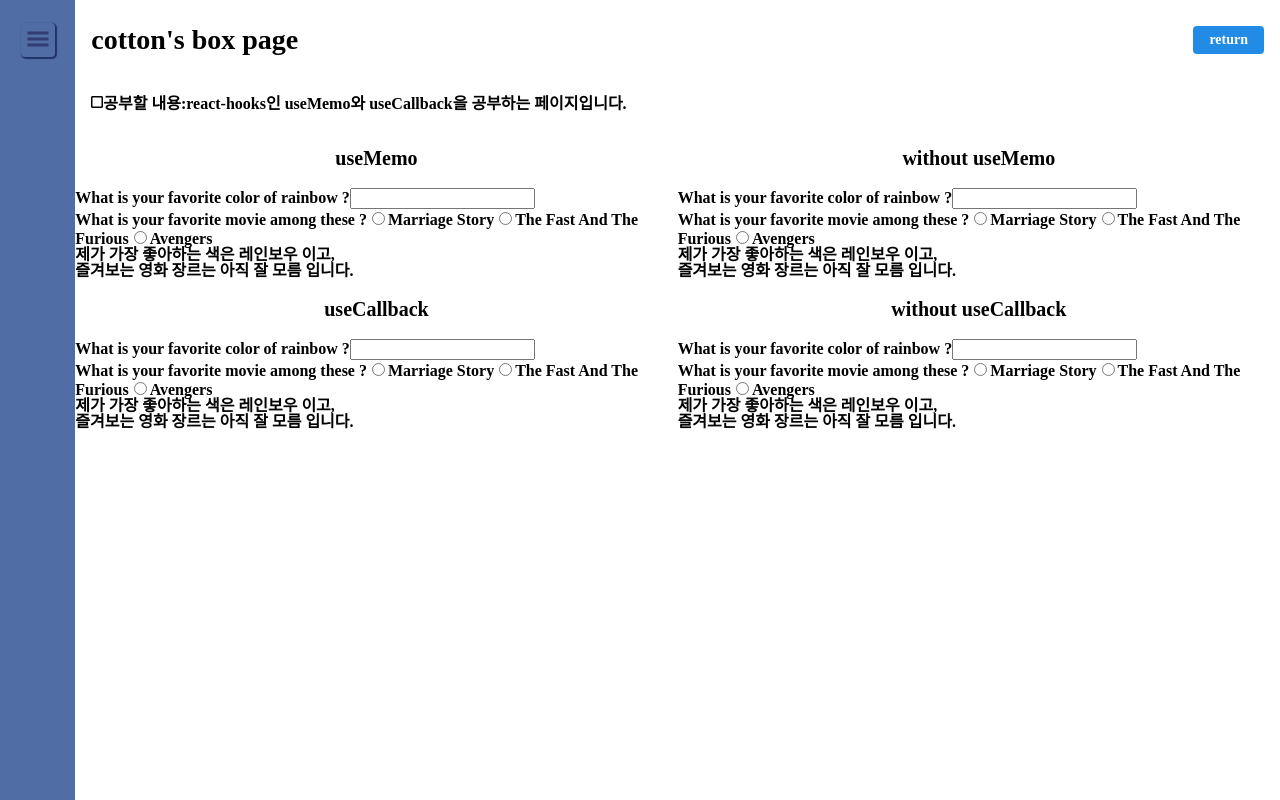
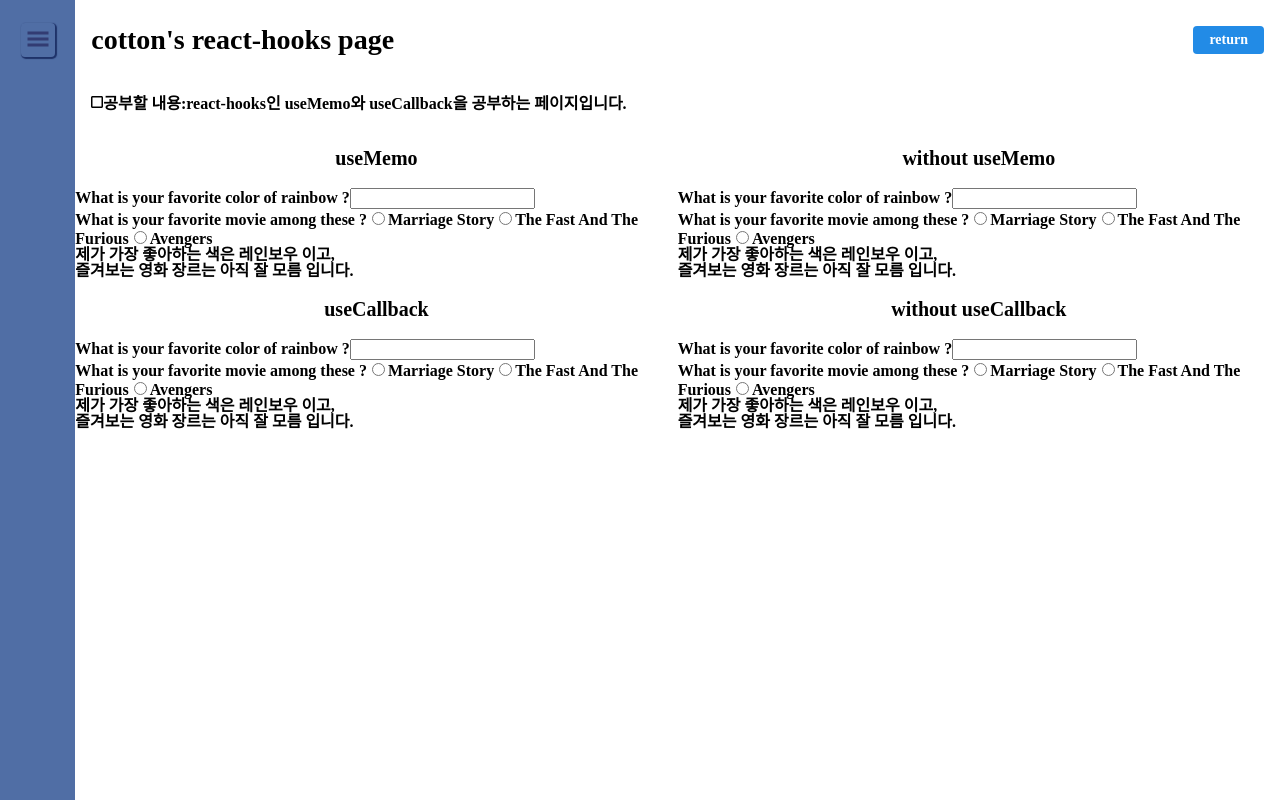
Before and after one commit to beomseok37/nextjs-practice, a Next.js app in the folder follow-todolist/: page /react-hooks in a window 1280 px wide. Built offline with nearby package versions, Linux system fonts and the light colour scheme; a web font is replaced by a local one.

Commit message:
chore: 페이지 명 수정

```diff
--- a/follow-todolist/src/pages/react-hooks.tsx
+++ b/follow-todolist/src/pages/react-hooks.tsx
@@ -19,7 +19,7 @@ const ReactHooks: NextPage = () => {
     <Row height="100%" width="100%">
       <SideBar />
       <Column width="100%" justifyContent="flex-start">
-        <Header pageName="box" />
+        <Header pageName="react-hooks" />
         <PageContent content={REACT_HOOKS_PAGE_CONTENT} />
         <Row justifyContent="space-around">
           <Column alignItems="center">
```
